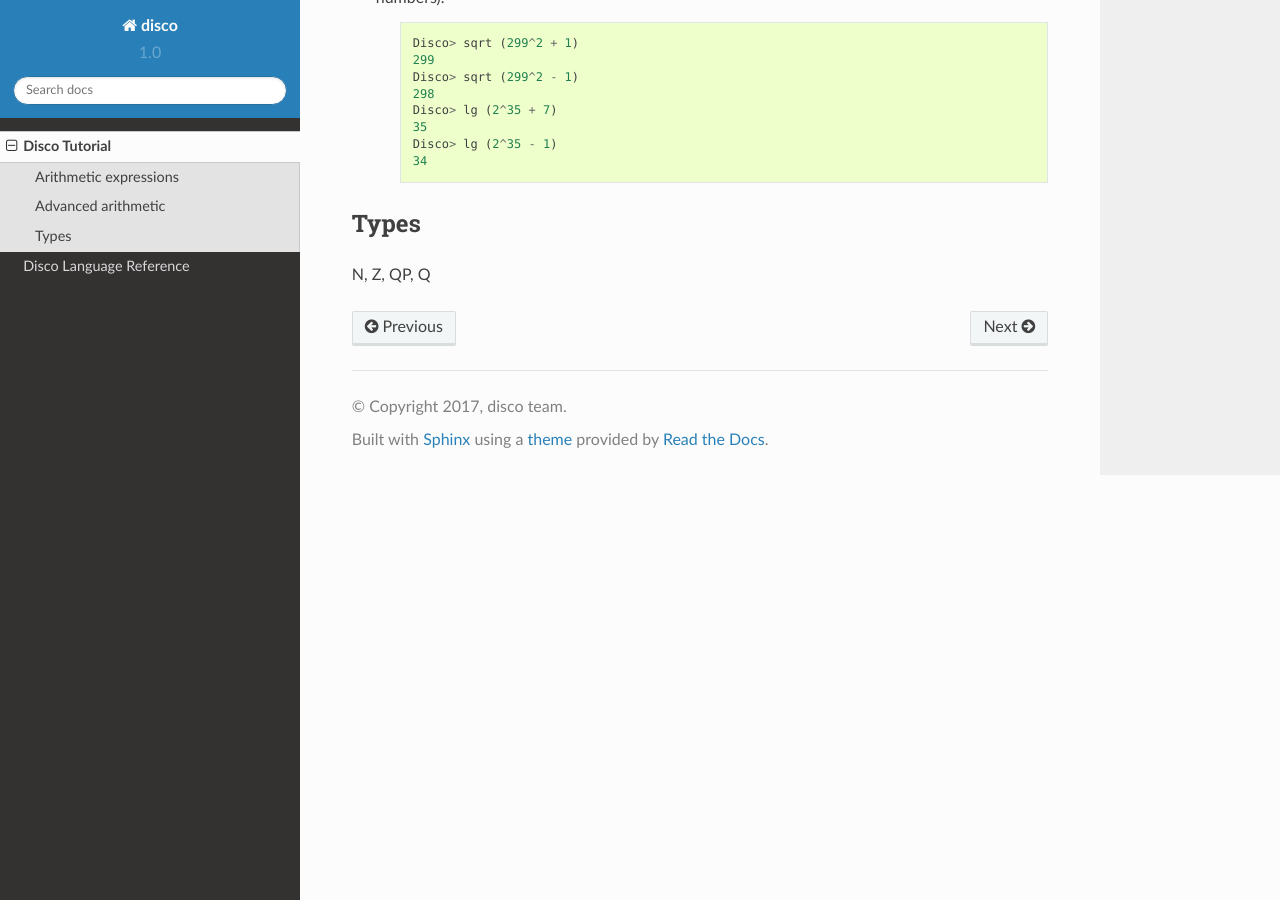
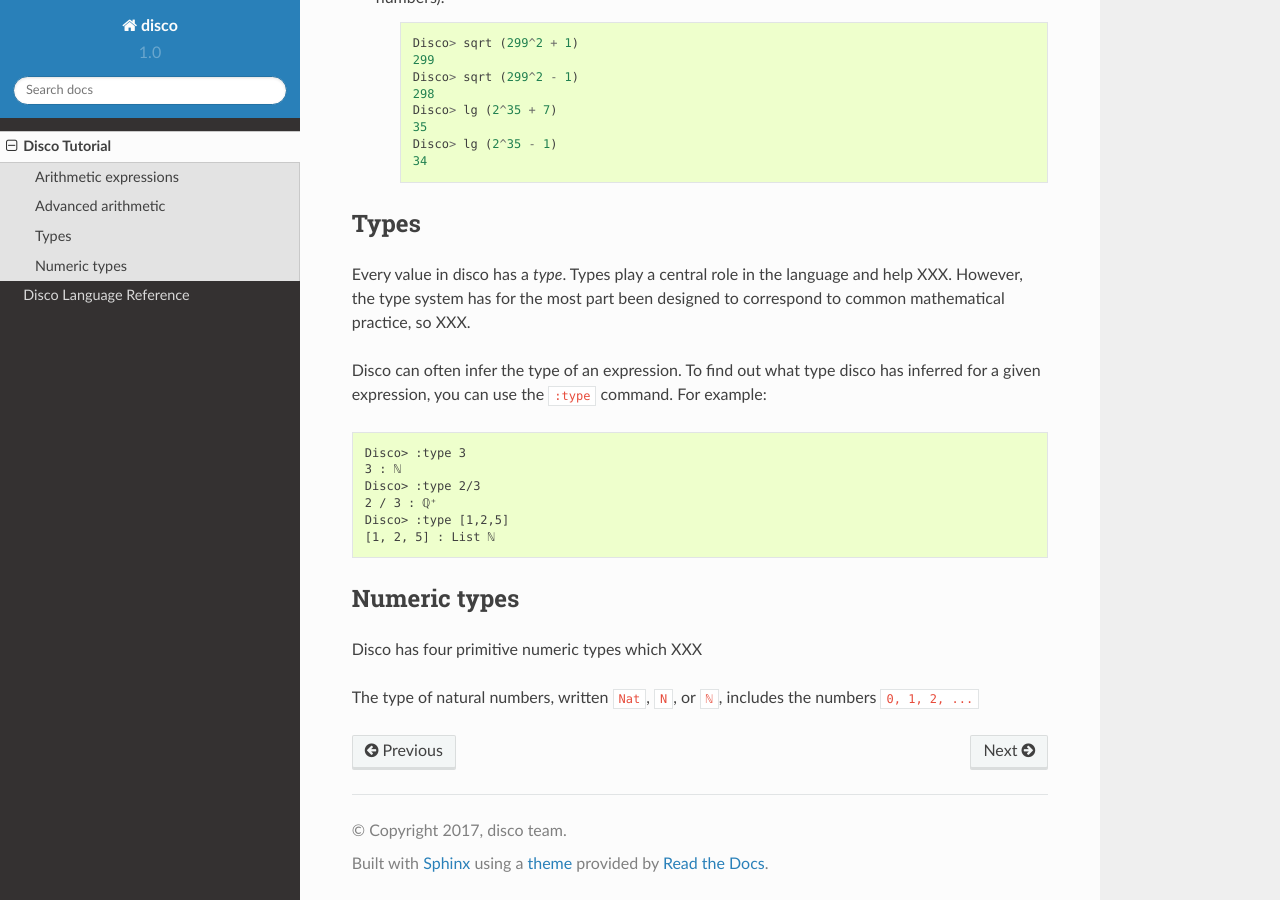
Before and after one commit to disco-lang/disco, a Sphinx documentation site: the page built from docs/tutorial/index.rst, in a window 1280 px wide and 900 px high, scrolled down 3019 px. Built offline with Sphinx 7.4.7 and the Read the Docs theme 2.0.0, drawn with Linux system fonts in a browser that asks for light colours.

Commit message:
tutorial: start writing about types

```diff
--- a/docs/tutorial/index.rst
+++ b/docs/tutorial/index.rst
@@ -168,4 +168,27 @@
 Types
 =====
 
-N, Z, QP, Q
+Every value in disco has a *type*.  Types play a central role in the
+language and help XXX.  However, the type system has for the most part
+been designed to correspond to common mathematical practice, so XXX.
+
+Disco can often infer the type of an expression.  To find out what
+type disco has inferred for a given expression, you can use the
+``:type`` command.  For example:
+
+::
+
+    Disco> :type 3
+    3 : ℕ
+    Disco> :type 2/3
+    2 / 3 : ℚ⁺
+    Disco> :type [1,2,5]
+    [1, 2, 5] : List ℕ
+
+Numeric types
+=============
+
+Disco has four primitive numeric types which XXX
+
+The type of natural numbers, written ``Nat``, ``N``, or ``ℕ``,
+includes the numbers ``0, 1, 2, ...``
```
